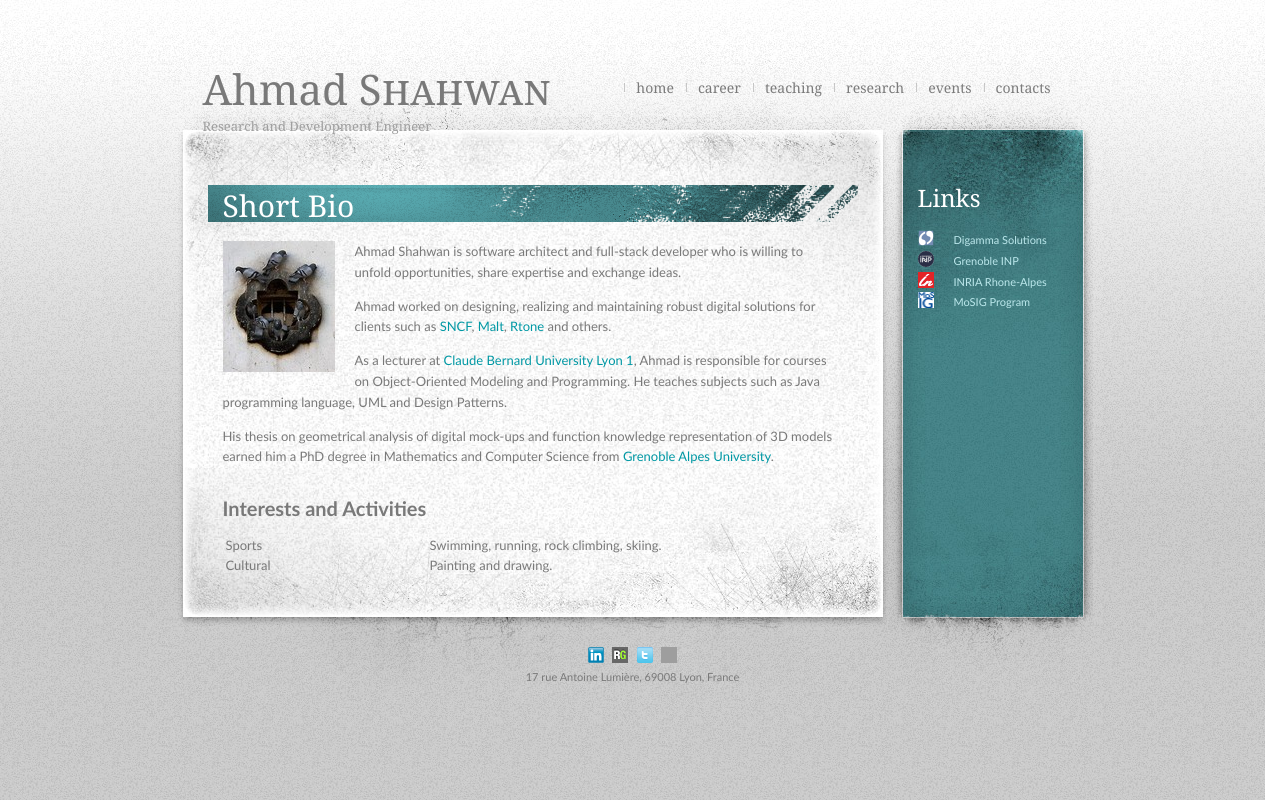
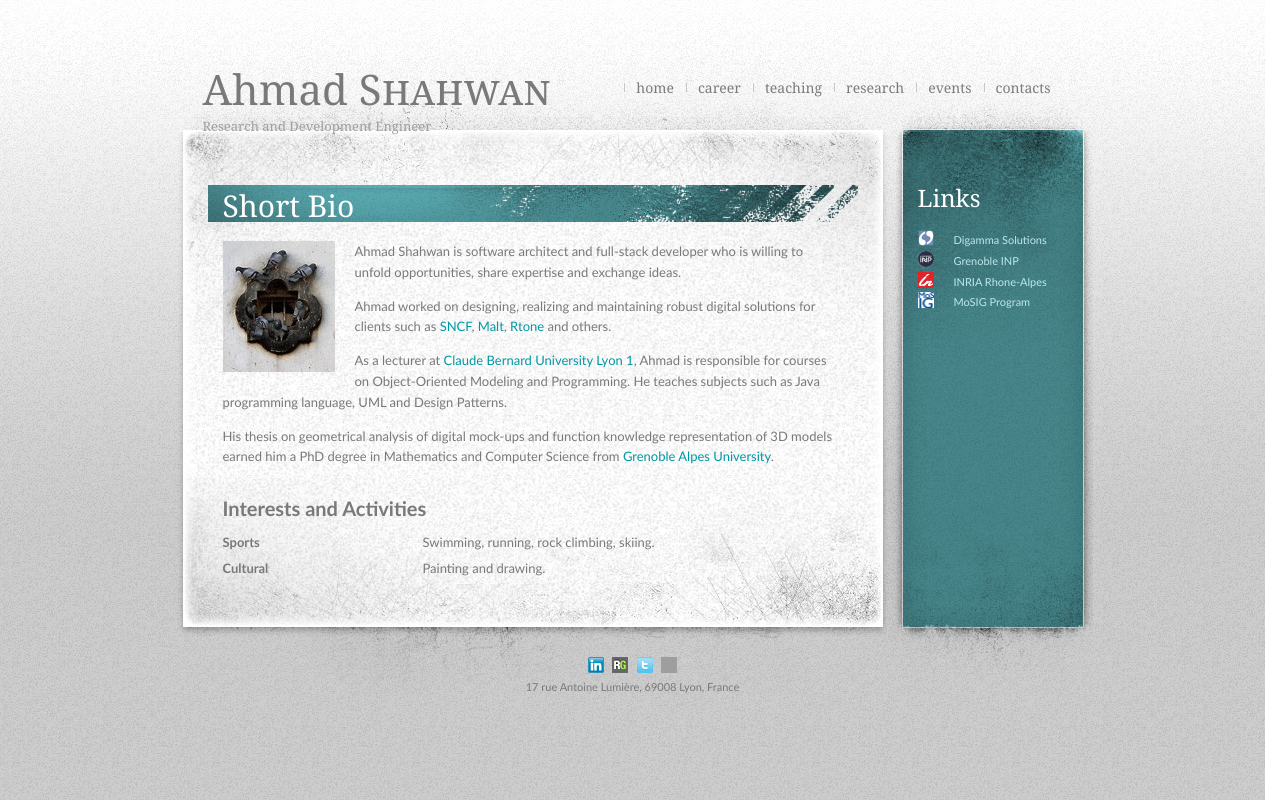
Before and after one commit to ahmadshahwan/ahmadshahwan, a Nuxt app: page / in a window 1280 px wide. Built offline with nearby package versions, Linux system fonts and the light colour scheme; grey boxes are pictures that could not be loaded.

Commit message:
Get rid of table layout

```diff
--- a/assets/style/main.css
+++ b/assets/style/main.css
@@ -2,20 +2,13 @@ html {
     scrollbar-gutter: stable;
 }
 
-body, table {
+body {
     margin: 0;
     padding: 0;
     font-family: "Trebuchet MS", Arial, Helvetica, sans-serif;
     font-size: 13px;
     color: #797979;
-}
-
-body {
     background: #FFFFFF url(/images/bg01.jpg) repeat left top;
-}
-
-td {
-    vertical-align: text-top;
 }
 
 h1, h2 {
@@ -177,15 +170,6 @@ li .timestamp {
     text-decoration: none;
 }
 
-tr.career-head .job-title {
-    text-decoration: underline;
-    cursor: pointer;
-}
-
-table tr.career-head+tr td {
-    padding: 5pt 5pt 5pt 15pt;
-}
-
 #bib .title {
     margin: 0px;
     padding: 0px;
--- a/pages/contacts.vue
+++ b/pages/contacts.vue
@@ -4,22 +4,34 @@
       <h2>Contacts</h2>
     </div>
     <div class="entry">
-      <table width="100%">
-        <tr>
-          <td width="200"><b>Address</b></td>
-          <td>
+      <div class="contacts">
+          <div class="contact-title">Address</div>
+          <div class="contact-details">
             17 rue Antoine Lumière <br/>
             69008 Lyon <br/>
             France
-          </td>
-        </tr>
-      </table>
+          </div>
+      </div>
     </div>
   </div>
 </template>
+
 <script setup lang="ts">
 
 </script>
+
 <style scoped>
+.contacts {
+  display: flex;
+  flex-direction: row;
 
+  .contact-title {
+    width: 200px;
+    font-weight: bold;
+  }
+
+  .contact-details {
+    width: 100%;
+  }
+}
 </style>
--- a/pages/index.vue
+++ b/pages/index.vue
@@ -13,16 +13,16 @@
             <p>His thesis on geometrical analysis of digital mock-ups and function knowledge representation of 3D models earned him a PhD degree in Mathematics and Computer Science from <a href="https://www.univ-grenoble-alpes.fr/" target="_blank">Grenoble Alpes University</a>.</p>
             <br clear="left"/>
           <h3>Interests and Activities</h3>
-          <table>
-            <tr>
-              <td width="200">Sports</td>
-              <td>Swimming, running, rock climbing, skiing.</td>
-            </tr>
-            <tr>
-              <td>Cultural</td>
-              <td>Painting and drawing.</td>
-            </tr>
-          </table>
+          <div class="interests">
+            <div class="interest-details">
+              <div class="interest-title">Sports</div>
+              <div>Swimming, running, rock climbing, skiing.</div>
+            </div>
+            <div class="interest-details">
+              <div class="interest-title">Cultural</div>
+              <div>Painting and drawing.</div>
+            </div>
+          </div>
         </div>
     </div>
 </template>
@@ -31,6 +31,22 @@
 
 </script>
 
-<style scoped>
+<style lang="scss" scoped>
+.interests {
+  display: flex;
+  flex-direction: column;
+  width: 100%;
 
+  .interest-details {
+    display: flex;
+    flex-direction: row;
+    width: 100%;
+    margin-bottom: 10px;
+
+    .interest-title {
+      width: 200px;
+      font-weight: bold;
+    }
+  }
+}
 </style>
```
